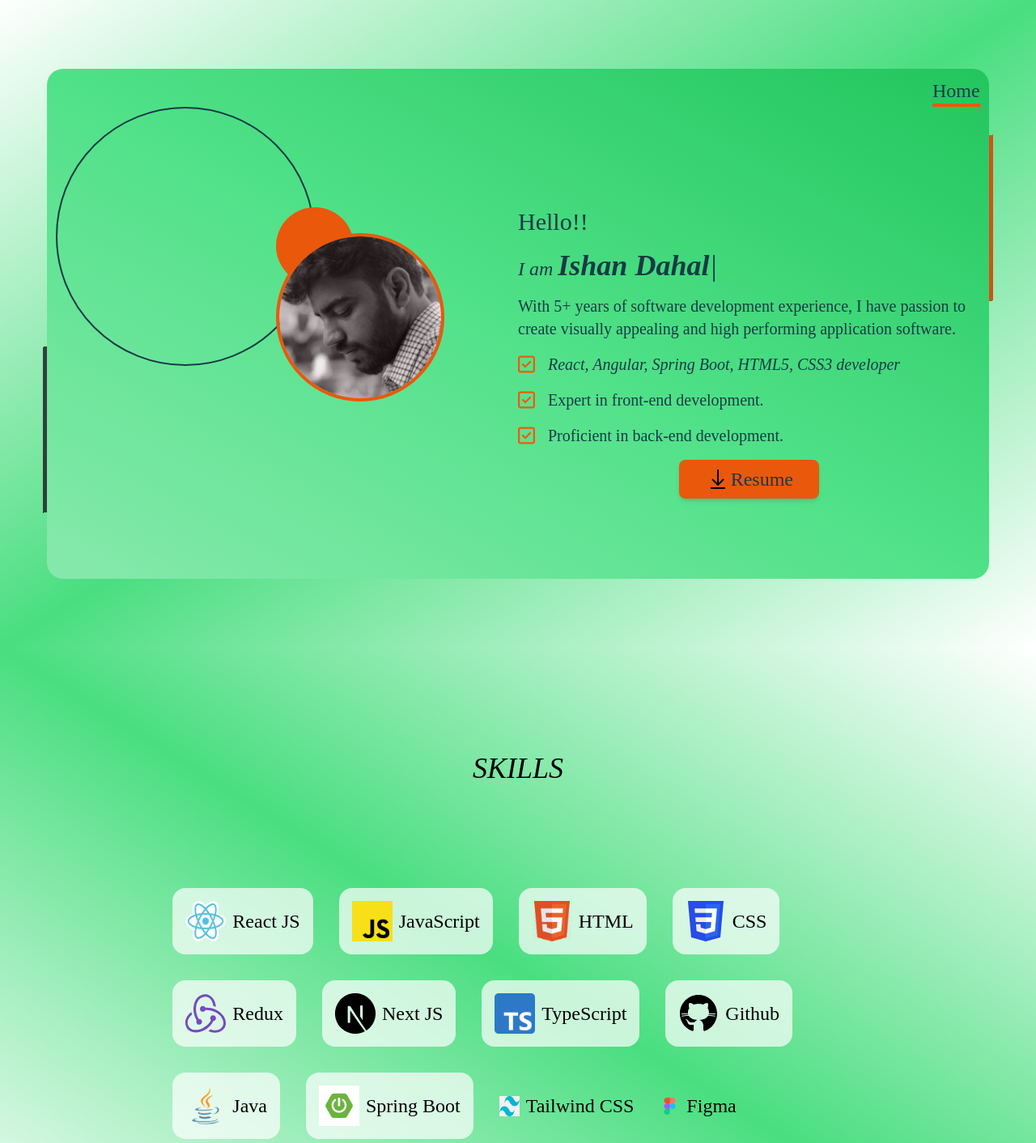
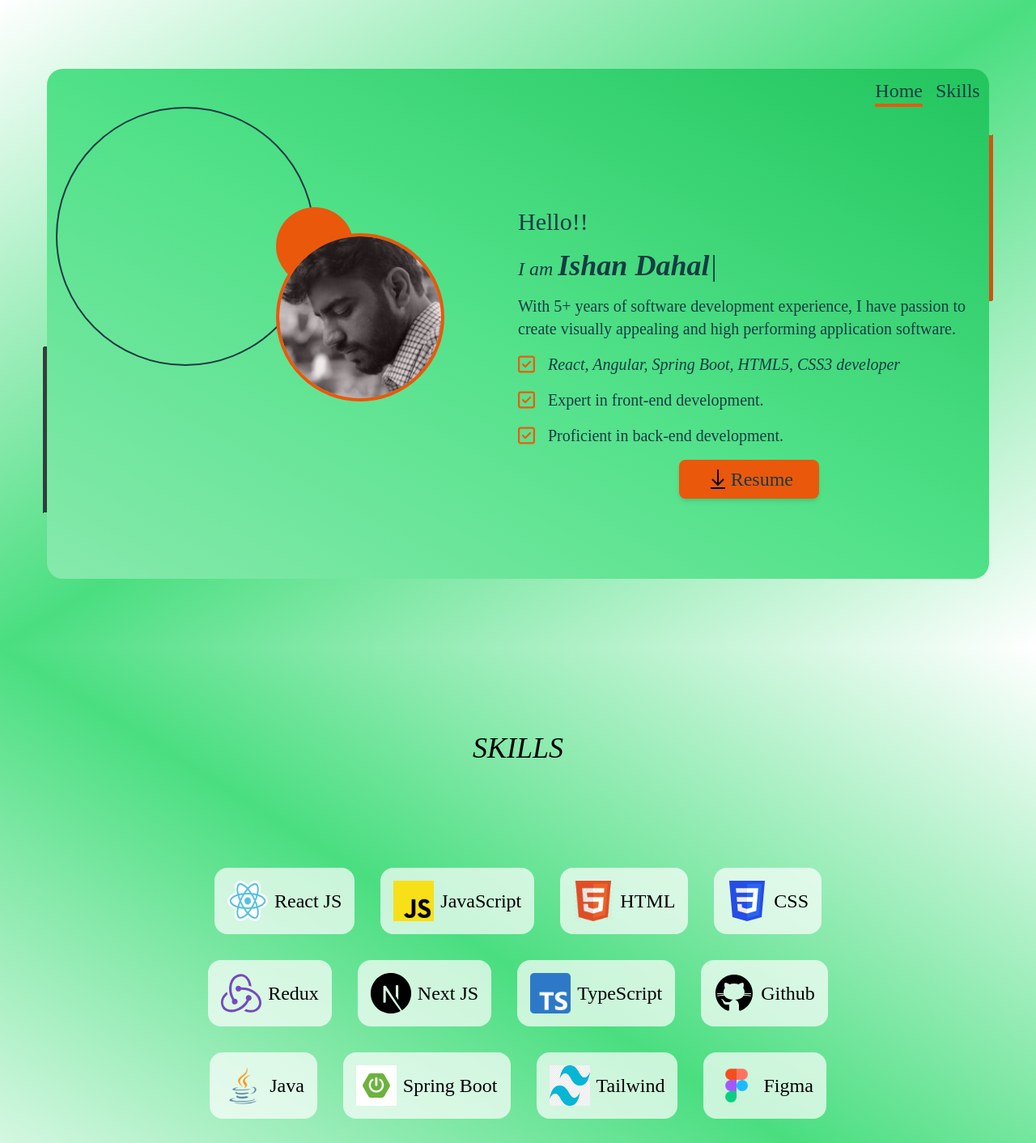
Before and after one commit to ishan72/portfolio, a React (Create React App) app: page / in a window 1280 px wide. Shown: the top 1412 px of the page at 81% size. Built offline with nearby package versions, Linux system fonts and the light colour scheme.

Commit message:
managed scroll

```diff
--- a/package.json
+++ b/package.json
@@ -11,6 +11,7 @@
     "react-dom": "^18.2.0",
     "react-icons": "^4.8.0",
     "react-scripts": "^5.0.1",
+    "react-scroll": "^1.9.0",
     "web-vitals": "^2.1.4"
   },
   "scripts": {
--- a/src/components/dashArea.js
+++ b/src/components/dashArea.js
@@ -5,8 +5,12 @@ import SkillSection from "./sections/SkillSection";
 const DashArea = () => {
   return (
     <div className="h-auto font-arapey">
-      <HomePage />
-      <SkillSection />
+      <section id="home">
+        <HomePage />
+      </section>
+      <section id="skills">
+        <SkillSection />
+      </section>
     </div>
   );
 };
--- a/src/components/sections/NavSection.jsx
+++ b/src/components/sections/NavSection.jsx
@@ -1,10 +1,17 @@
 import React from "react";
+import { Link } from "react-scroll";
 
 function NavSection() {
   return (
     <>
       <ul className="text-text1 list-none flex justify-end space-x-4 cursor-pointer lg:text-xl xl:text-2xl 2xl:text-3xl">
-        <li className="border-b-4 border-borderColor">Home</li>
+        <Link to="home" smooth={true} duration={500}>
+          <li className="border-b-4 border-borderColor">Home</li>
+        </Link>
+        <Link to="skills" smooth={true} duration={1000}>
+          <li className="hover:border-b-4 hover:border-white">Skills</li>
+        </Link>
+
         {/* <li>Project</li> */}
       </ul>
     </>
--- a/src/components/sections/SkillSection.jsx
+++ b/src/components/sections/SkillSection.jsx
@@ -5,17 +5,16 @@ function SkillSection() {
   return (
     <div className="min-h-screen flex flex-col justify-center items-center space-y-32 bg-gradient-to-bl from-white via-green-400 to-white">
       <div className="text-4xl italic text-center">SKILLS</div>
-      <div className="w-5/6 md:w-2/3 flex flex-wrap gap-8">
+      <div className="w-5/6 justify-center items-center xl:w-2/3 flex flex-wrap gap-8">
         {skills.map((item, index) => {
-          let dynamicWidth = index <= 9 ? "50px" : "25px";
-          let dynamicHeight = index <= 9 ? "50px" : "25px";
+          let dynamicWidth = "50px";
+          let dynamicHeight = "50px";
 
           return (
             <div
               key={index}
-              className={`flex items-center space-x-2 ${
-                index <= 9 ? "p-4 bg-whiteGreen to-text1 rounded-2xl" : ""
-              }`}
+              className={`flex items-center space-x-2
+                 p-4 bg-whiteGreen to-text1 rounded-2xl cursor-pointer`}
             >
               <div>
                 <img
--- a/src/constant/Information.js
+++ b/src/constant/Information.js
@@ -61,7 +61,7 @@ export const skills = [
     image: springBoot,
   },
   {
-    name: "Tailwind CSS",
+    name: "Tailwind",
     image: tailwindCss,
   },
   {
```
Also changed, not shown: 1 other file (tests, documents, lock files or other folders).
